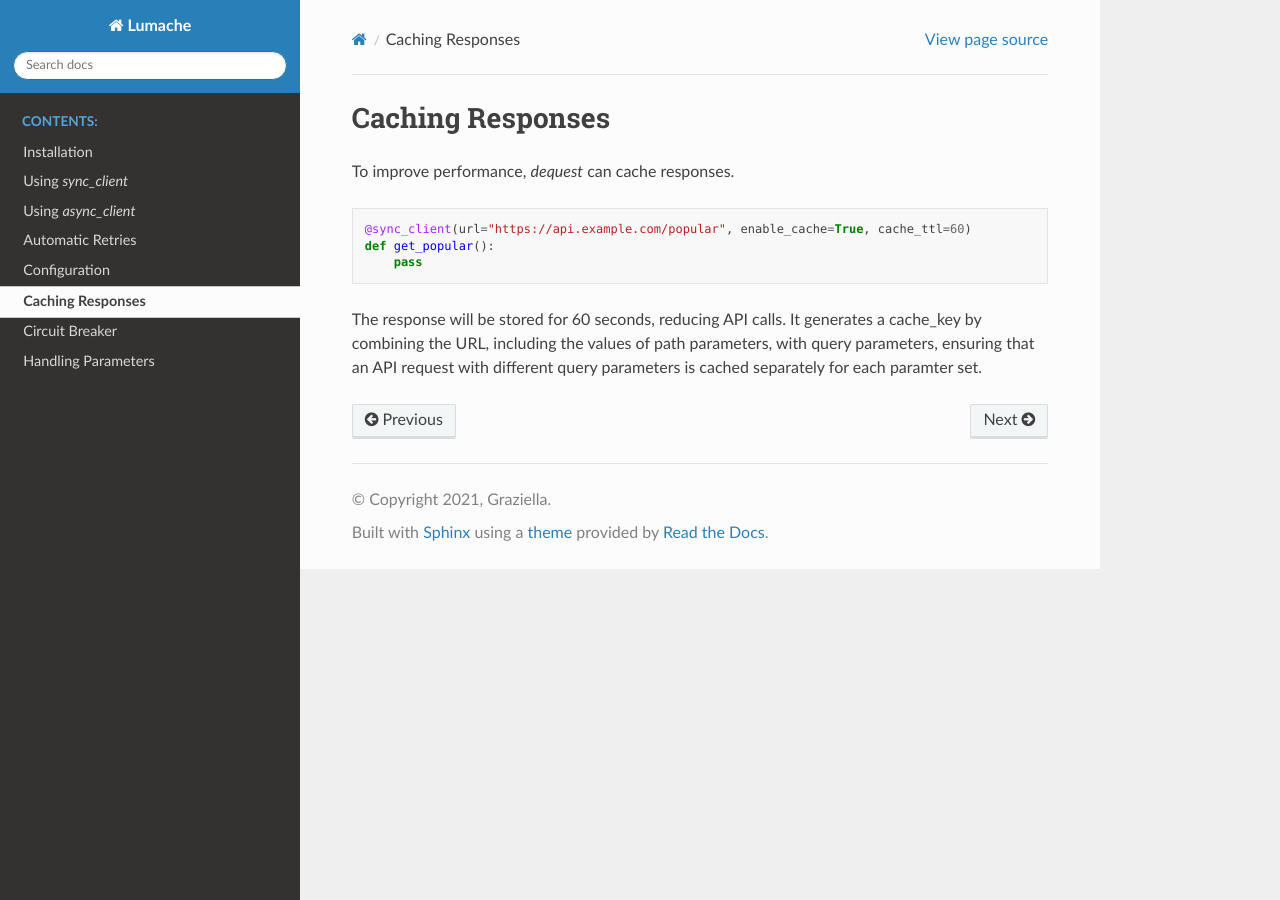
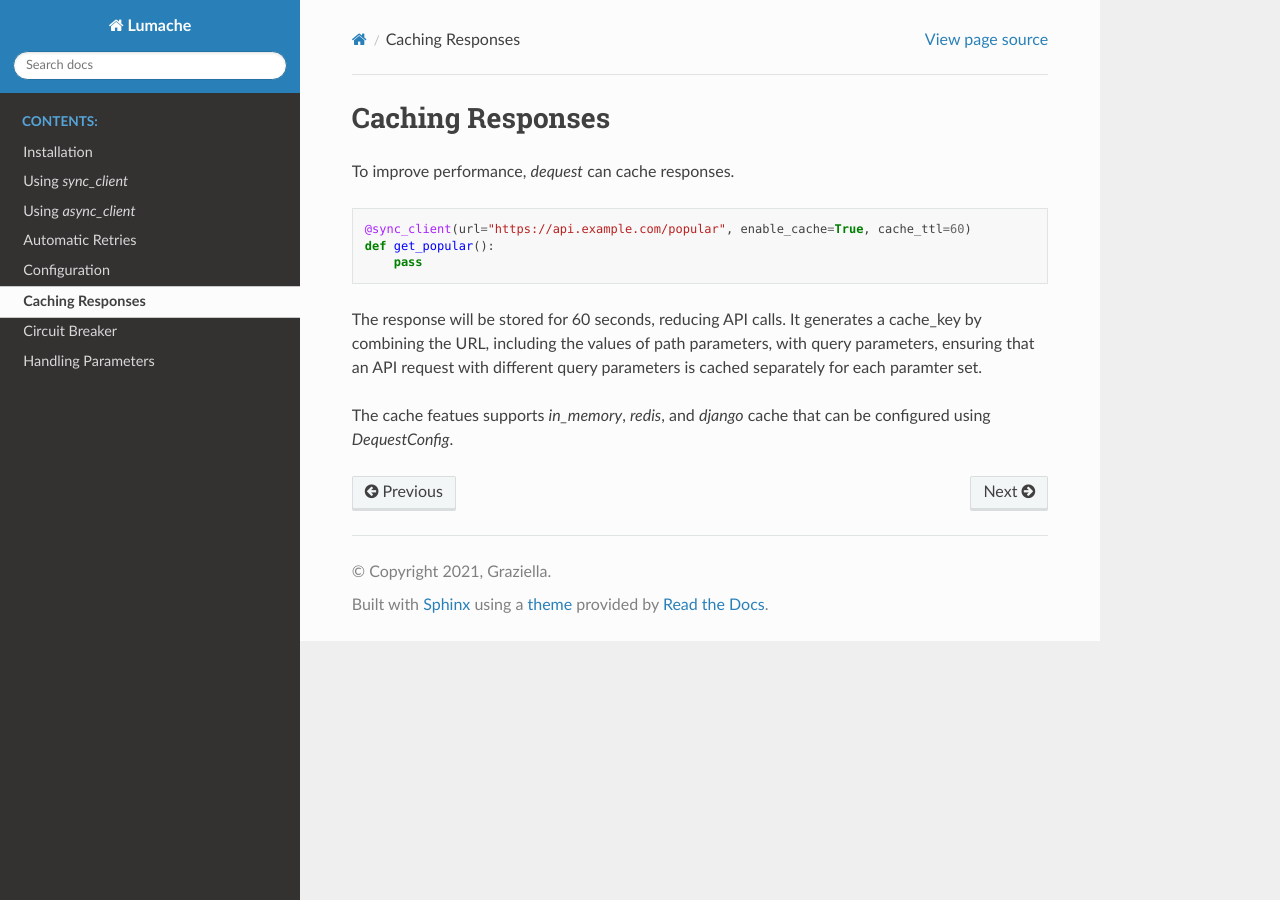
Before and after one commit to birddevelper/dequest-documentation, a Sphinx documentation site: the page built from docs/source/caching.rst, in a window 1280 px wide. Built offline with Sphinx 7.4.7 and the Read the Docs theme 3.1.0, drawn with Linux system fonts in a browser that asks for light colours.

Commit message:
doc: add django cache support

```diff
--- a/docs/source/caching.rst
+++ b/docs/source/caching.rst
@@ -10,3 +10,6 @@ To improve performance, `dequest` can cache responses.
        pass
 
 The response will be stored for 60 seconds, reducing API calls. It generates a cache_key by combining the URL, including the values of path parameters, with query parameters, ensuring that an API request with different query parameters is cached separately for each paramter set.
+
+
+The cache featues supports `in_memory`, `redis`, and `django` cache that can be configured using `DequestConfig`.
```
